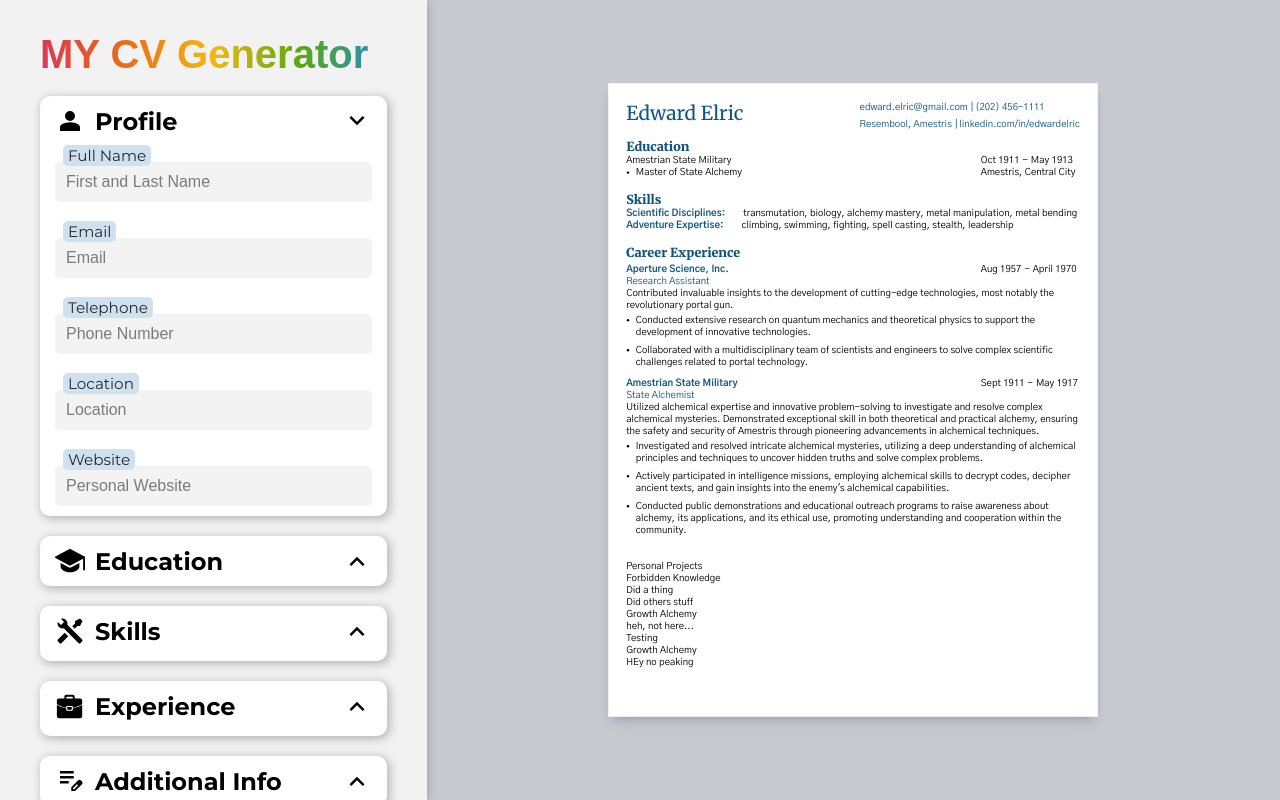
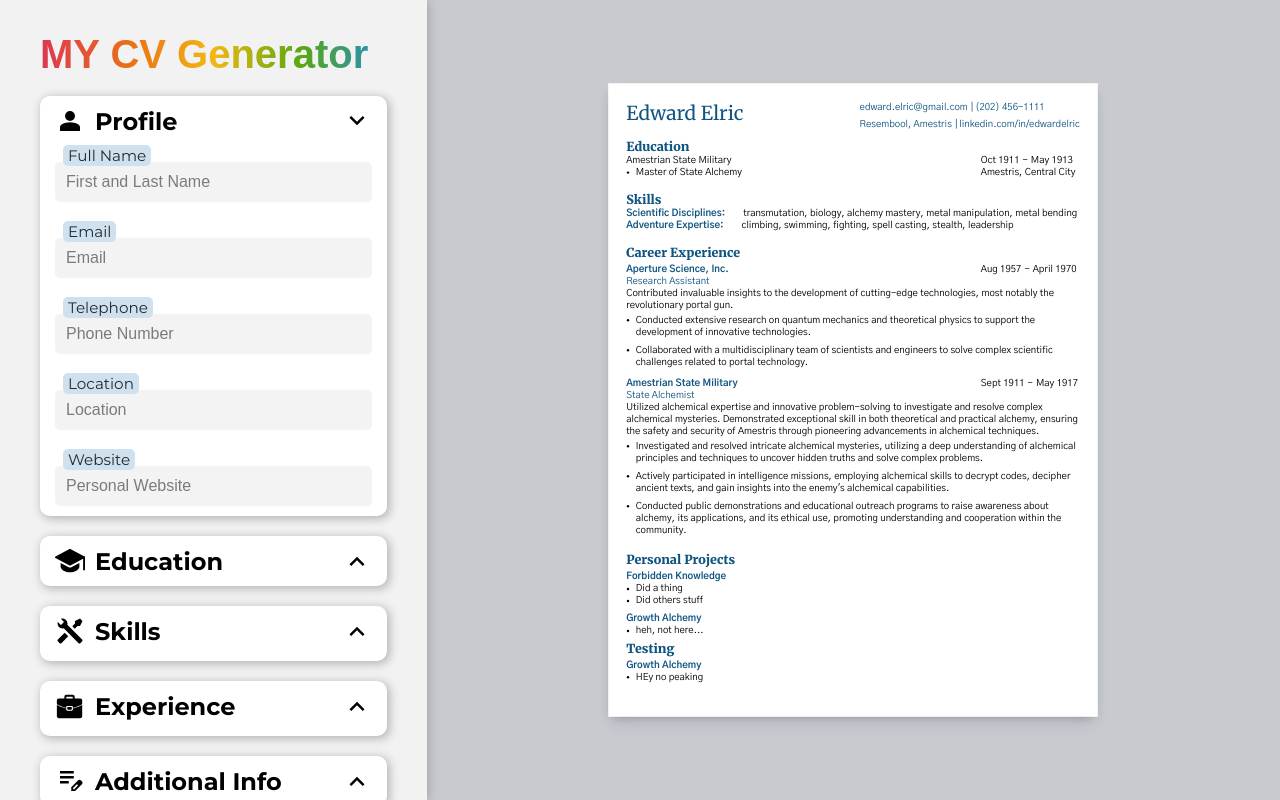
Before and after one commit to NovaCat35/cv-generator, a React (Vite) app: page / in a window 1280 px wide. Built offline with nearby package versions, Linux system fonts and the light colour scheme; a web font is replaced by a local one.

Commit message:
Stylize the additional info on resume preview

```diff
--- a/src/components/ResumePreview.tsx
+++ b/src/components/ResumePreview.tsx
@@ -76,7 +76,7 @@ export default function ResumePreview({ personInfo, educationInfo, skillHeaderIn
 				<div className="additional-info-container">
 					{additionalInfo["categories"].map((category) => (
 						<div className='main-category-container' key={category.id}>
-							<div className="category-name">{category.name}</div>
+							<h1 className="category-name">{category.name}</h1>
 							{additionalInfo["subHeaders"]
 								.filter((subHeader: any) => subHeader.categoryId == category.id)
 								.map((subHeader: any) => (
--- a/src/styles/resumePreview.scss
+++ b/src/styles/resumePreview.scss
@@ -11,6 +11,17 @@ $special-font-color: #105581;
 		content: "|";
 	}
 }
+
+@mixin spaceArea() {
+	margin-bottom: 10px;
+	&:first-of-type {
+		margin-top: 5px;
+	}
+	&:last-of-type {
+		margin-bottom: 0;
+	}
+}
+
 .resume-preview {
 	height: 100vh;
 	padding: 1rem;
@@ -100,8 +111,8 @@ $special-font-color: #105581;
 			}
 			.experience-container {
 				.exp-details {
+					@include spaceArea();
 					display: grid;
-					margin-bottom: 10px;
 					grid-template: repeat(2, 20px) 1fr / 1fr 165px;
 					grid-auto-rows: minmax(20px, auto);
 					.company {
@@ -120,8 +131,21 @@ $special-font-color: #105581;
 						margin-left: 1rem;
 						grid-column: 1 / -1;
 					}
-					&:first-of-type {
-						margin-top: 5px;
+				}
+			}
+			.additional-info-container {
+				display: flex;
+				flex-direction: column;
+				gap: 10px;
+				.subheader-container {
+					@include spaceArea();
+					.subheader-name{
+						font-weight: 700;
+						color: $special-font-color;
+					}
+					.bulletpoint{
+						display: list-item;
+						margin-left: 1rem;
 					}
 				}
 			}
```
